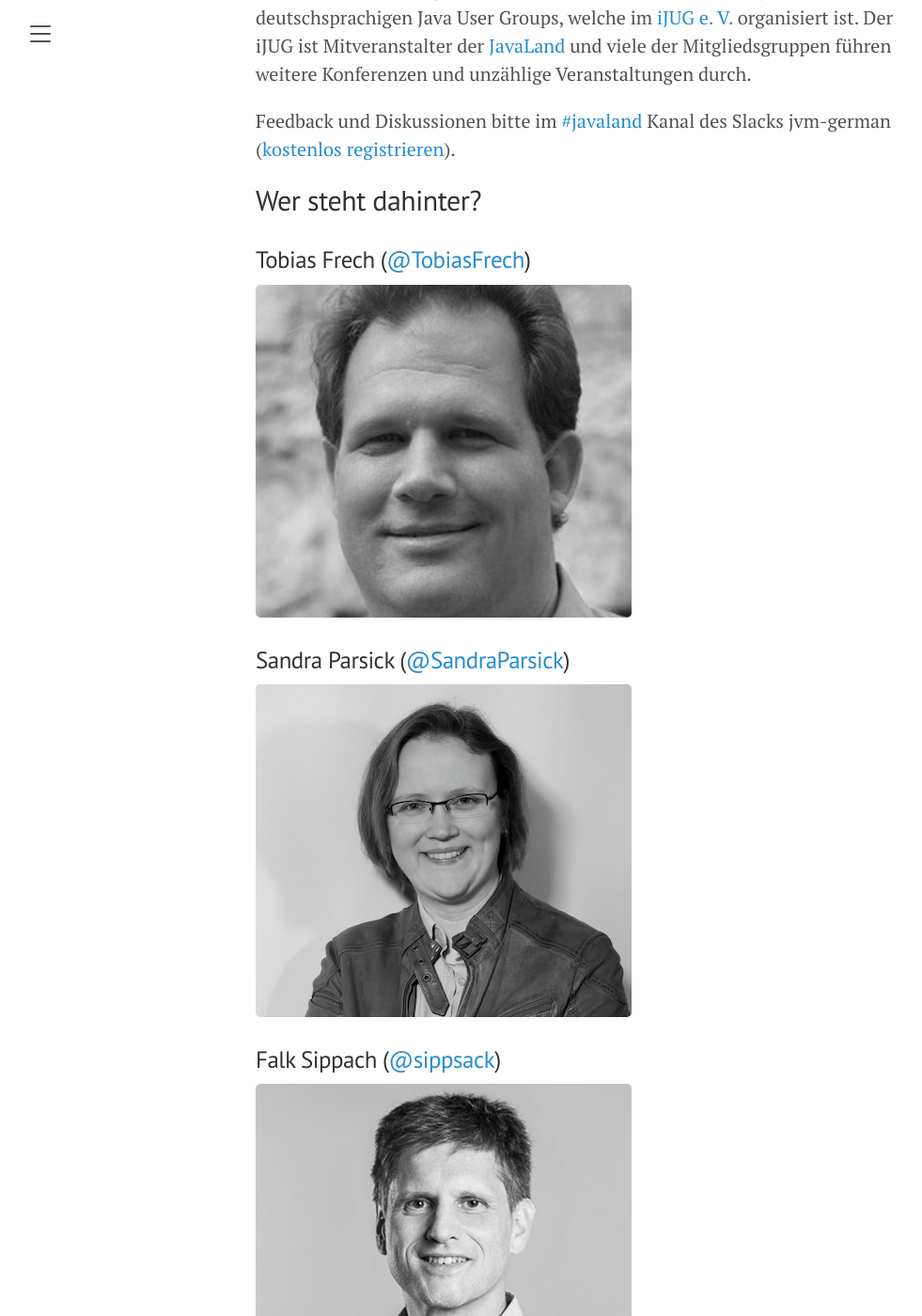
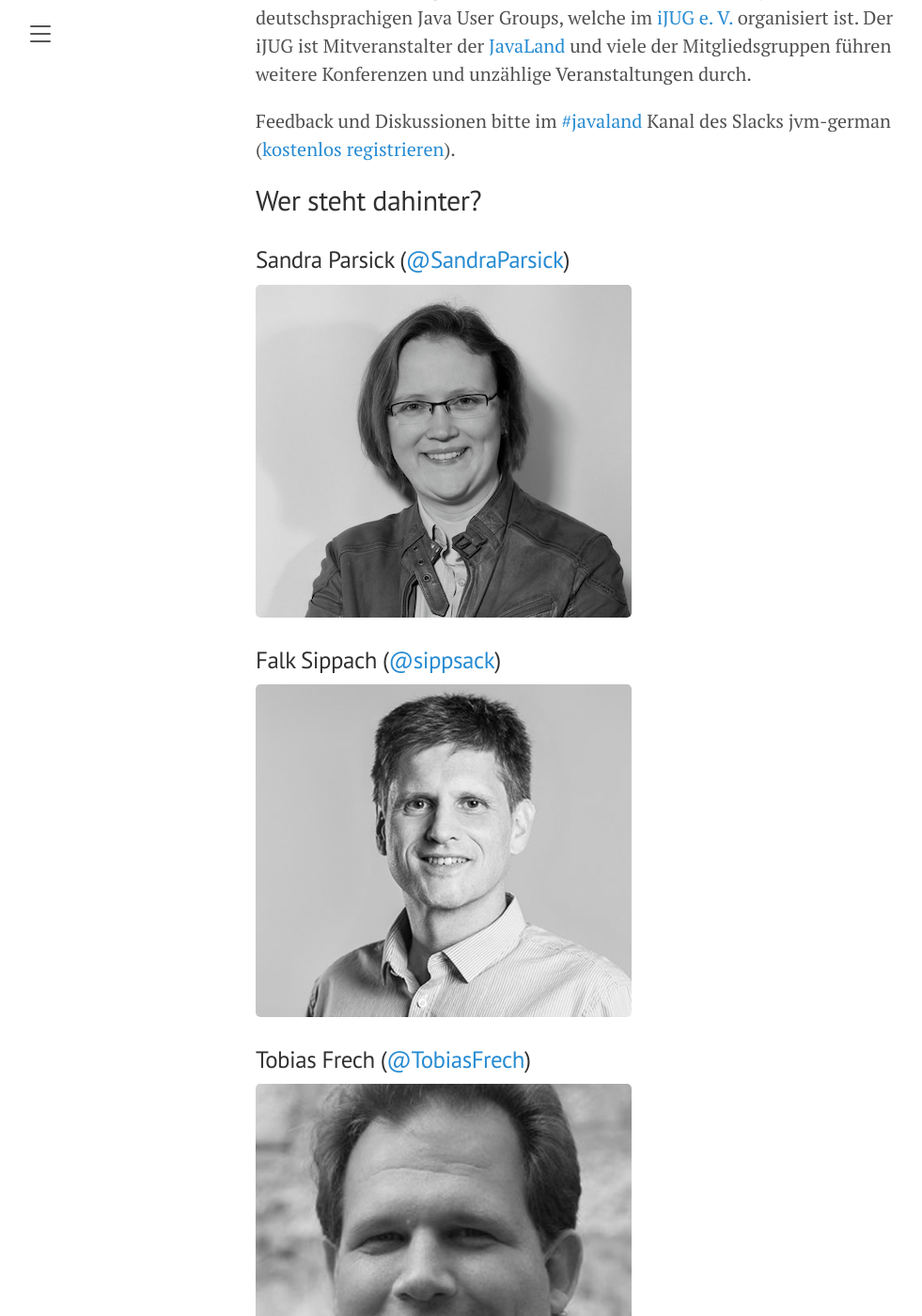
Before and after one commit to CyberLandConf/blog, a Jekyll site: the page built from about.md, in a window 1280 px wide and 1400 px high, scrolled down 318 px. Shown: the whole window at 94% size, without its empty margins (8-989 px from the left). Built offline with Jekyll 4.4.1, drawn with Linux system fonts in a browser that asks for light colours; some of the changed lines change nothing that is shown.

Commit message:
Damen zuerst

```diff
--- a/_config.yml
+++ b/_config.yml
@@ -22,10 +22,6 @@ slack:
 
 # About/contact
 author:
-  - name:            Tobias Frech
-    image:           tobias-frech
-    twitter:         TobiasFrech
-    email:           tobias@frech.info
   - name:            Sandra Parsick
     image:           sandra-parsick
     twitter:         SandraParsick
@@ -34,6 +30,11 @@ author:
     image:           falk-sippach
     twitter:         sippsack
     email:           falk@jug-da.de
+  - name:            Tobias Frech
+    image:           tobias-frech
+    twitter:         TobiasFrech
+    email:           tobias@frech.info
+
 contributor:
   - name:            Hendrik Ebbers
     image:           hendrik-ebbers
```
